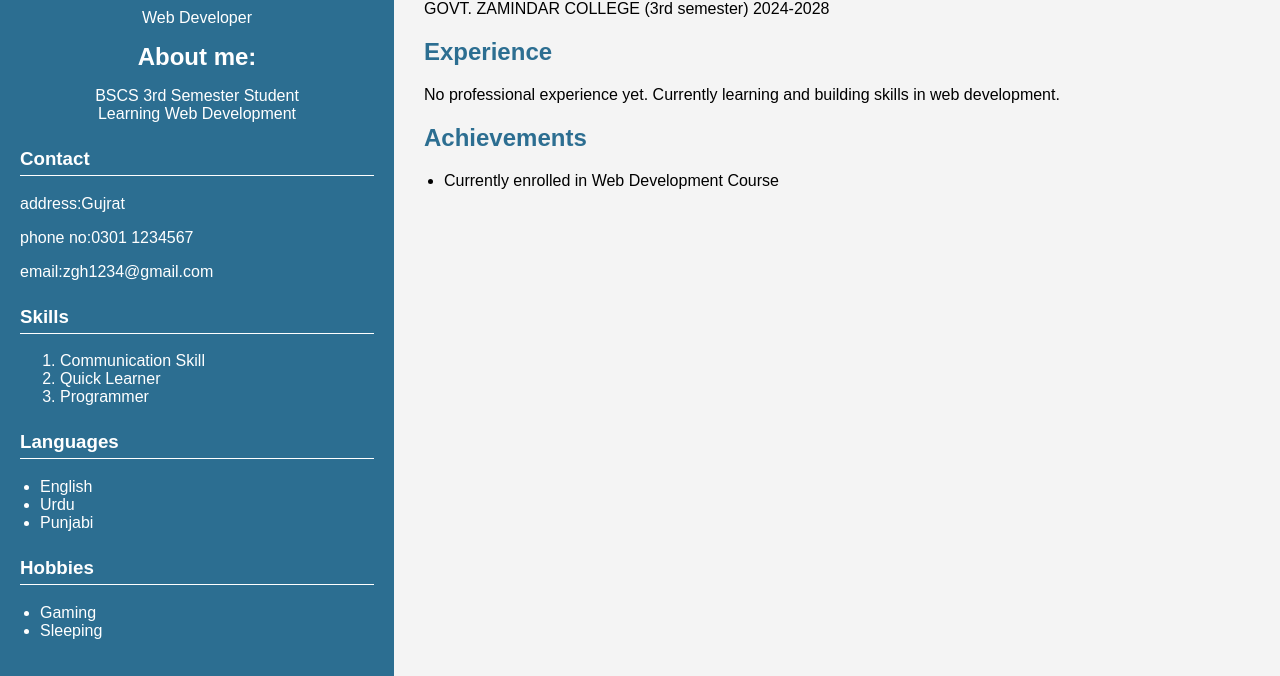
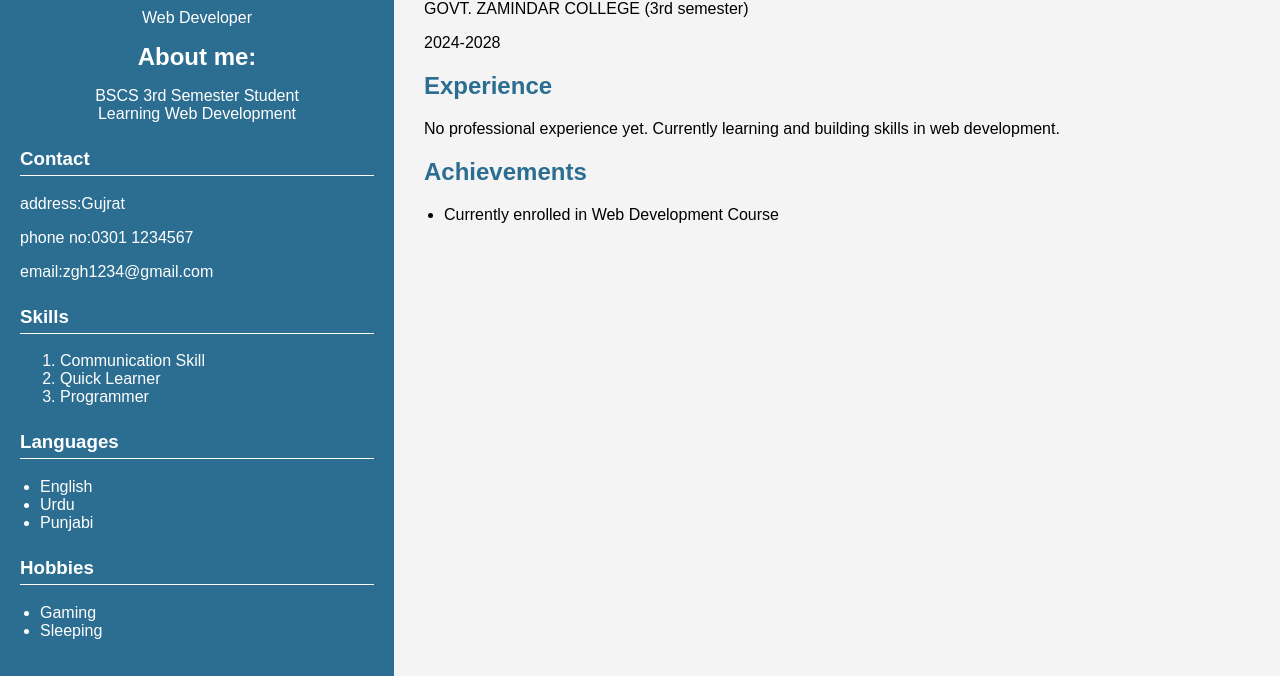
Before and after one commit to zgh-1122/Zuleha-GH, a plain HTML site: page index.html in a window 1280 px wide. Shown: the part 242-918 px from the top of the page. Drawn offline with Linux system fonts and the light colour scheme.

Commit message:
Update index.html

```diff
--- a/index.html
+++ b/index.html
@@ -127,8 +127,9 @@ ul {
 
         <h2>Education</h2>
         <h3>BS Computer Science(BSCS)</h3>
-        <p> GOVT. ZAMINDAR COLLEGE (3rd semester)
-        2024-2028</p>
+        <p> GOVT. ZAMINDAR COLLEGE (3rd semester)</p>
+        <p>2024-2028</p>
+
 
         <h2>Experience</h2>
         <p>No professional experience yet. Currently learning and building skills in web development.</p>
```
